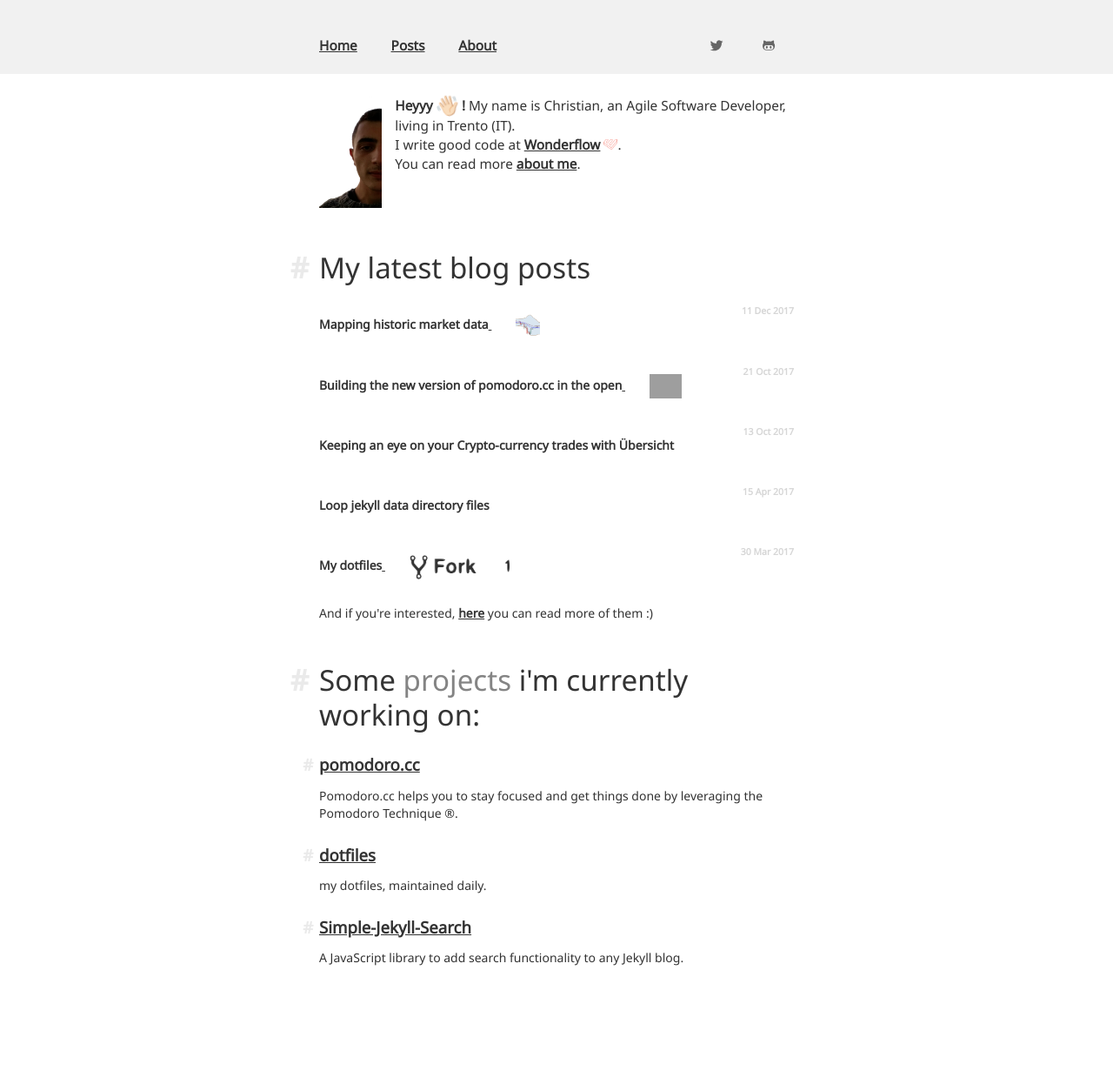
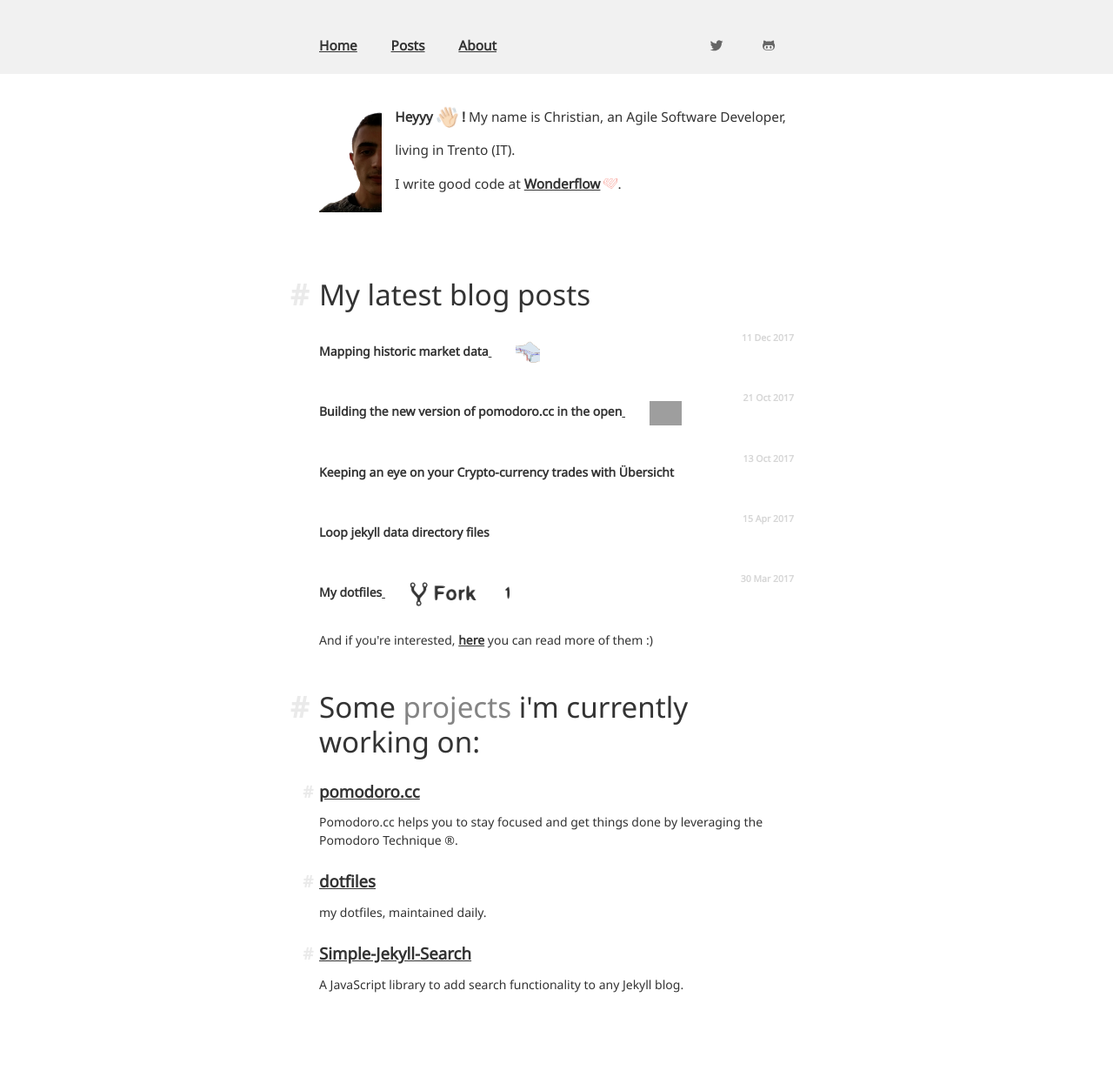
Before and after one commit to christian-fei/christian-fei.github.io-pandoc, a Jekyll site: the page built from index.html, in a window 1280 px wide. Shown: the whole page at 87% size. Built offline with Jekyll 4.4.1, drawn with Linux system fonts in a browser that asks for light colours; before the commit the page ends 1216 px from its top, so only the background shows below that; grey boxes are pictures that could not be loaded.

Commit message:
update css

```diff
--- a/_includes/main-header.html
+++ b/_includes/main-header.html
@@ -15,18 +15,18 @@
     </div>
   </nav>
   <section>
-    <div class="container">
+    <div class="container" style="line-height: 2.5;">
       <p>
-        <a href="/about" class="avatar-container" tabindex="-1">
+        <div class="avatar-container">
           <img src="/assets/images/cf.128x128.png" class="avatar" alt="">
-        </a>
+        </div>
         <strong>Heyyy <span class="hand">👋🏻</span> !</strong> My name is Christian, an Agile Software Developer, living in Trento (IT).
         <br>
         I write good code at <a href="https://wonderflow.co" target="_blank">Wonderflow</a> <img src="/assets/images/wonderflow.png" width="16px" alt="">.
-        {% unless page.url == '/about/' %}
+        <!-- {% unless page.url == '/about/' %}
         <br>
         You can read more <a href="/about">about me</a>.
-        {% endunless %}
+        {% endunless %} -->
       </p>
     </div>
   </section>
```
